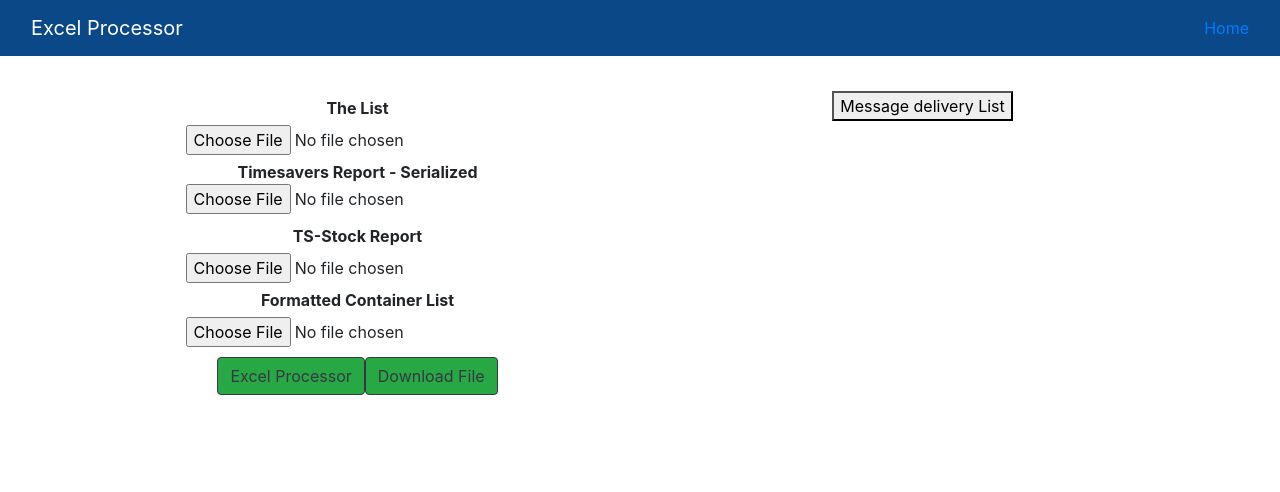
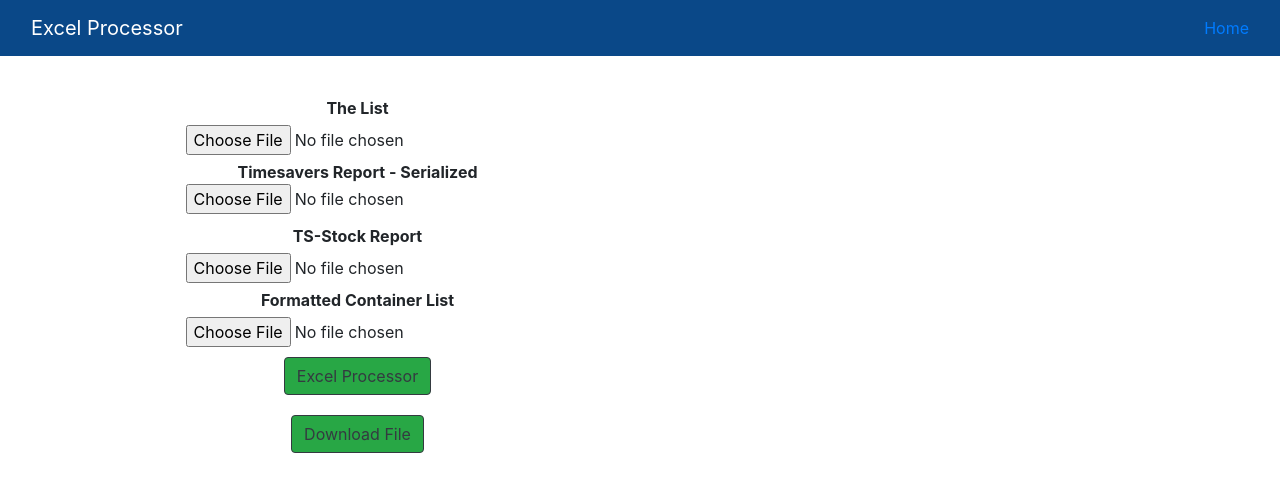
Before and after one commit to patrickhilmoe/Reactapp_first, a React (Create React App) app: page / in a window 1280 px wide. Shown: the top 492 px of the page. Built offline with nearby package versions, Linux system fonts and the light colour scheme.

Commit message:
updated face of app

```diff
--- a/src/App.js
+++ b/src/App.js
@@ -725,11 +725,13 @@ function ProcessArrays() {
         </div>
         <div className="col-sm" style={{padding:"10px", margin:'auto'}}>
         <button className="btn btn-success btn-outline-dark" onClick={ProcessArrays}>Excel Processor</button>
+        </div>
+        <div className="col-sm" style={{padding:"10px", margin:'auto'}}>
         <button className="btn btn-success btn-outline-dark" onClick={convert}>Download File</button>
         </div>
         </div>
         <div className='col'>
-          <button onClick={message}>Message delivery List</button>
+          {/* <button onClick={message}>Message delivery List</button> */}
         {/* <div className="col-sm" style={{padding:"10px", margin:'auto'}}>
         <button className="btn btn-success btn-outline-dark" onClick={getConList}>Update Local Con List</button>
         </div> */}
```
